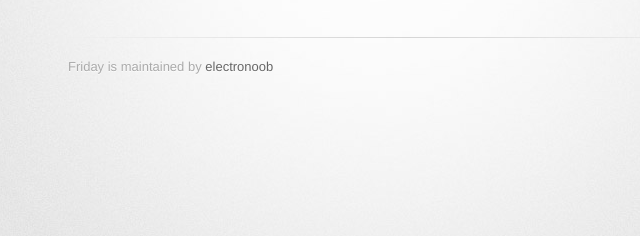
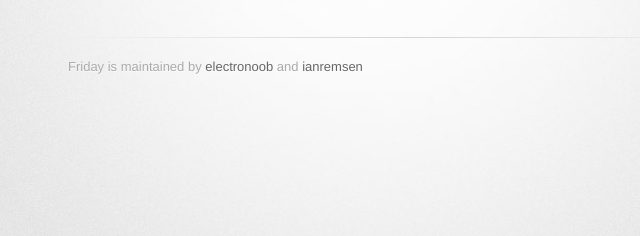
Before and after one commit to electronoob/Friday, a plain HTML site: page index.html in a window 1280 px wide. Shown: the part 213-449 px from the top of the page, 262-902 px from the left. Drawn offline with Linux system fonts and the light colour scheme; a web font is replaced by a local one.

Commit message:
updated maintainers

```diff
--- a/index.html
+++ b/index.html
@@ -33,7 +33,7 @@
         </section>
 
         <footer>
-          Friday is maintained by <a href="https://github.com/electronoob">electronoob</a><br>
+          Friday is maintained by <a href="https://github.com/electronoob">electronoob</a> and <a href="https://github.com/ianremsen">ianremsen</a><br>
 <!--
           This page was generated by <a href="http://pages.github.com">GitHub Pages</a>. Tactile theme by <a href="https://twitter.com/jasonlong">Jason Long</a>.
 -->
```
